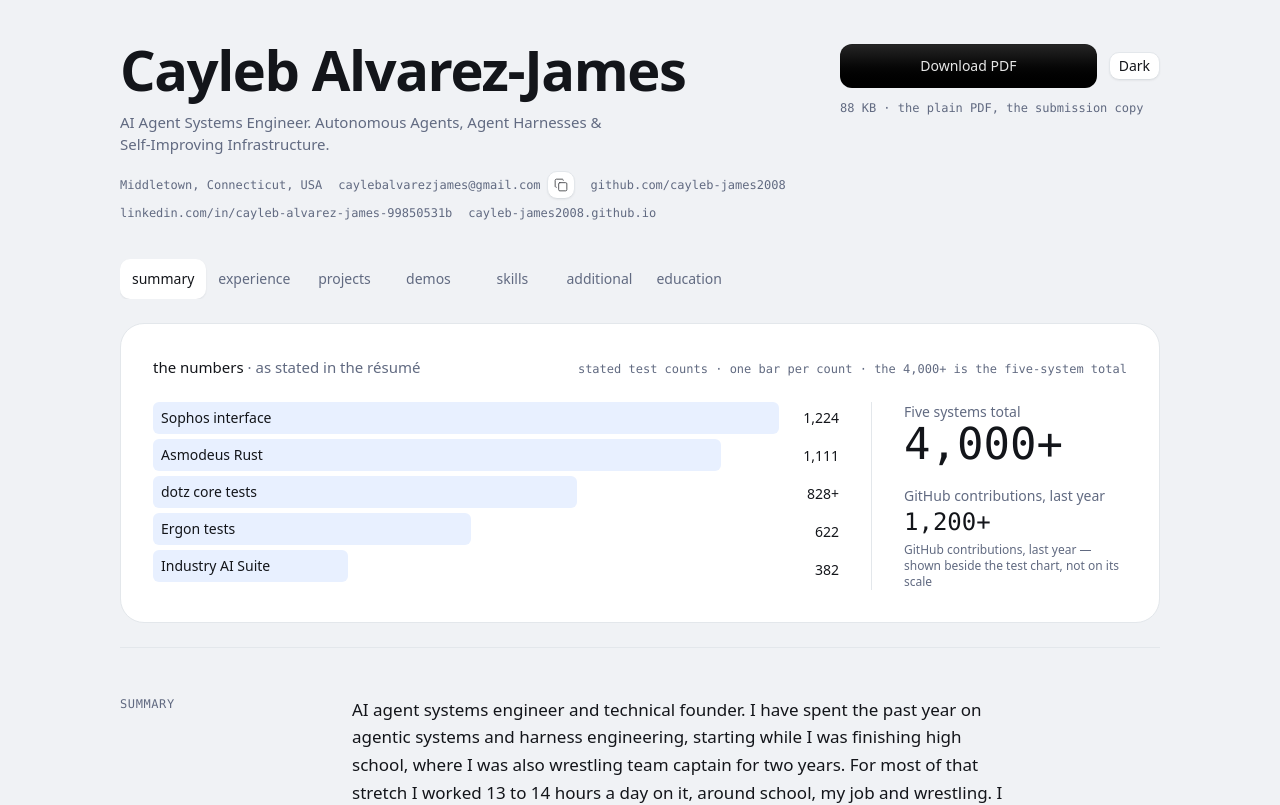
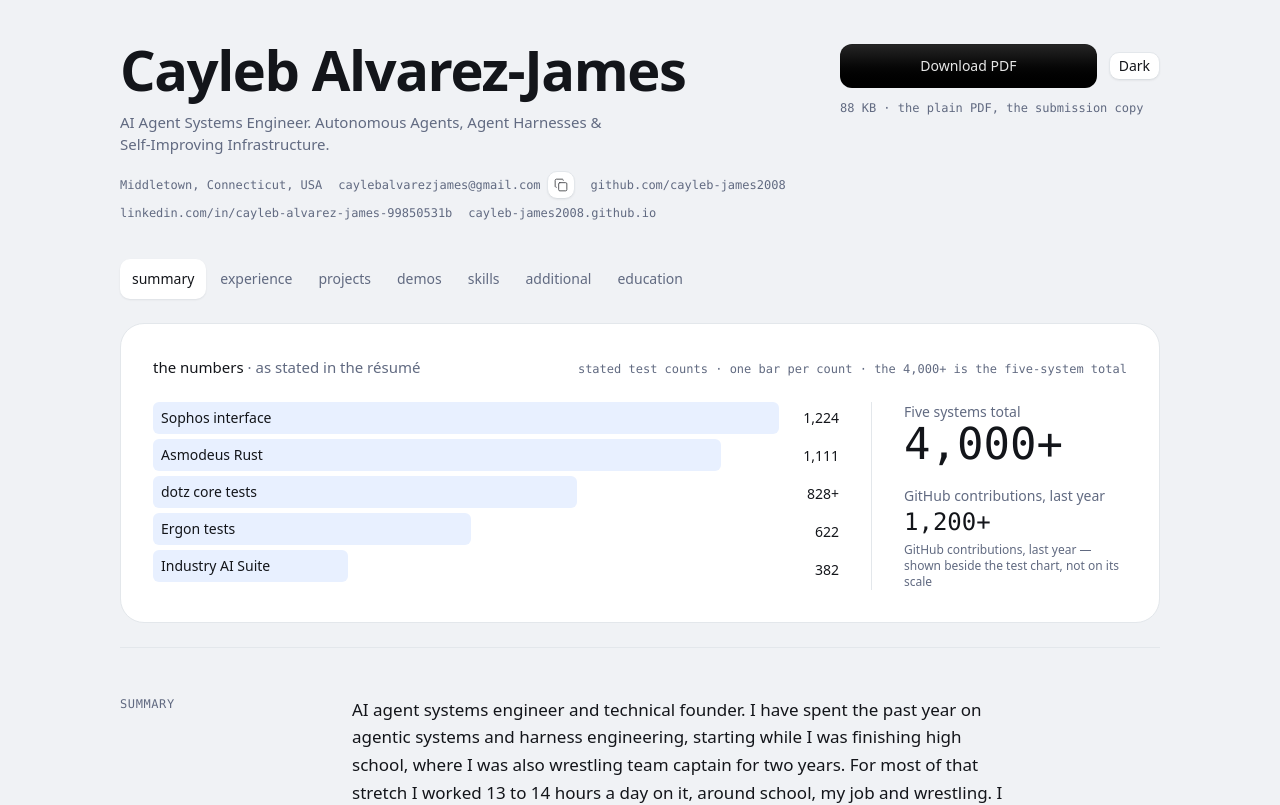
Before and after one commit to cayleb-james2008/cayleb-james2008.github.io, a React (Vite) app in the folder app/: page / in a window 1280 px wide. Shown: the top 805 px of the page. Built offline with nearby package versions, Linux system fonts and the light colour scheme; a web font is replaced by a local one.

Commit message:
polish: index — tabs sized by their own padding, wrapping instead of hiding three of seven behind a scroll (U2 G4 I2 I3 T6)
Seat: lead (m-0256)

```diff
--- a/app/src/sections/Index.tsx
+++ b/app/src/sections/Index.tsx
@@ -7,7 +7,7 @@ import { glide } from "@/motion";
 export function Index() {
   const [current, setCurrent] = useState("summary");
   return (
-    <nav aria-label="Contents" className="sticky-none flex justify-start overflow-x-auto">
+    <nav aria-label="Contents" className="flex flex-wrap justify-start gap-0.5">
       <AnimatedBackground
         defaultValue="summary"
         onValueChange={(id) => id && setCurrent(id)}
@@ -24,7 +24,7 @@ export function Index() {
             // for open-in-new-tab and for the project pages' own links. AnimatedBackground's click moves the highlight.
             onClickCapture={(e) => { e.preventDefault(); document.getElementById(n.id)?.scrollIntoView({ block: "start" }); }}
             data-answers-via={n.via}
-            className="inline-flex h-10 min-w-[84px] items-center justify-center rounded-[10px] px-3 text-sm font-medium text-ink-2 outline-none transition-colors duration-(--dur-press) hover:text-ink active:bg-track focus-visible:ring-2 focus-visible:ring-blue data-[checked=true]:text-ink"
+            className="inline-flex h-11 items-center rounded-[10px] px-3 text-sm sm:h-10 font-medium text-ink-2 outline-none transition-colors duration-(--dur-press) hover:text-ink active:bg-track focus-visible:ring-2 focus-visible:ring-blue data-[checked=true]:text-ink"
           >
             {n.label}
           </a>
```
